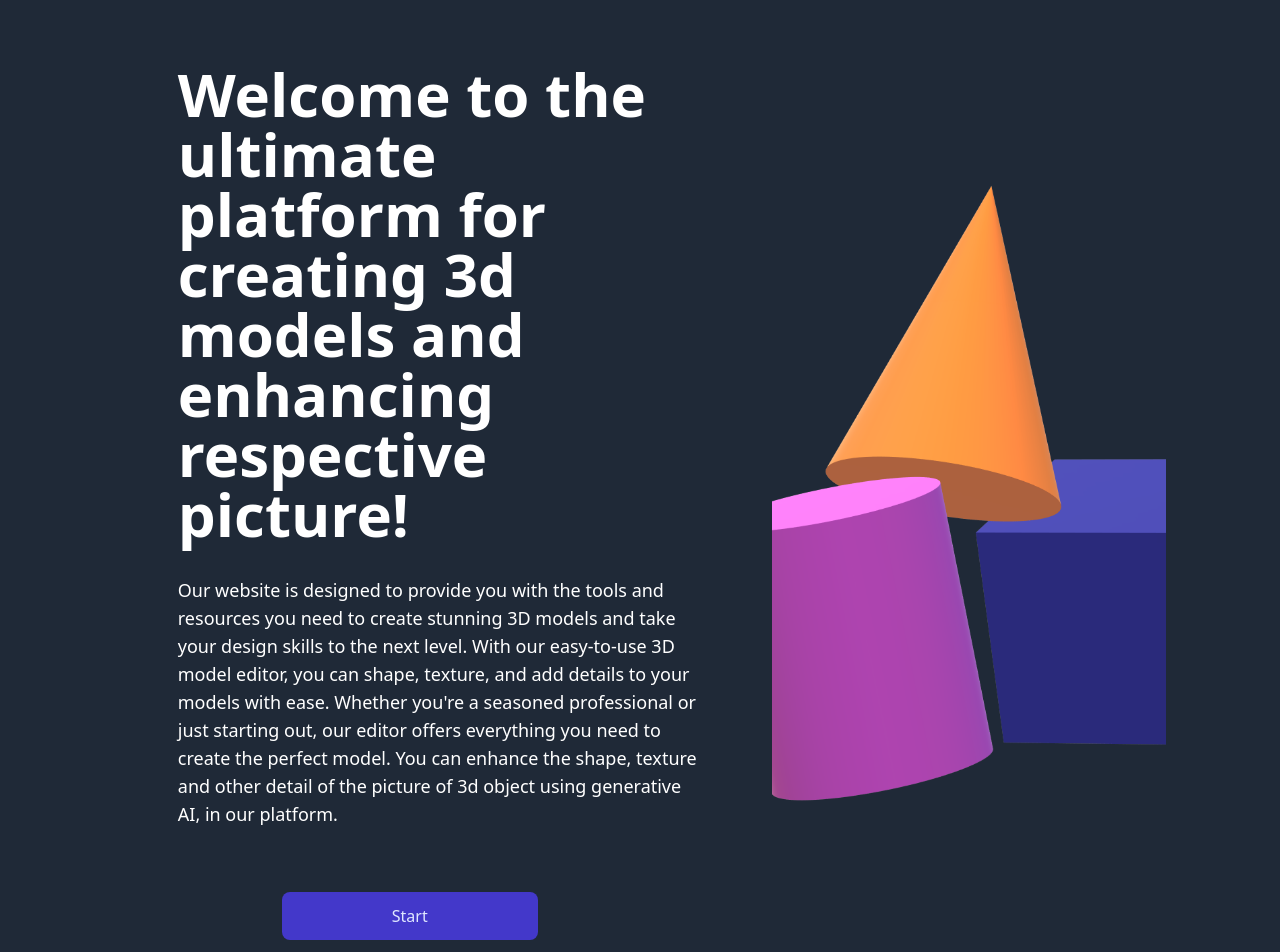
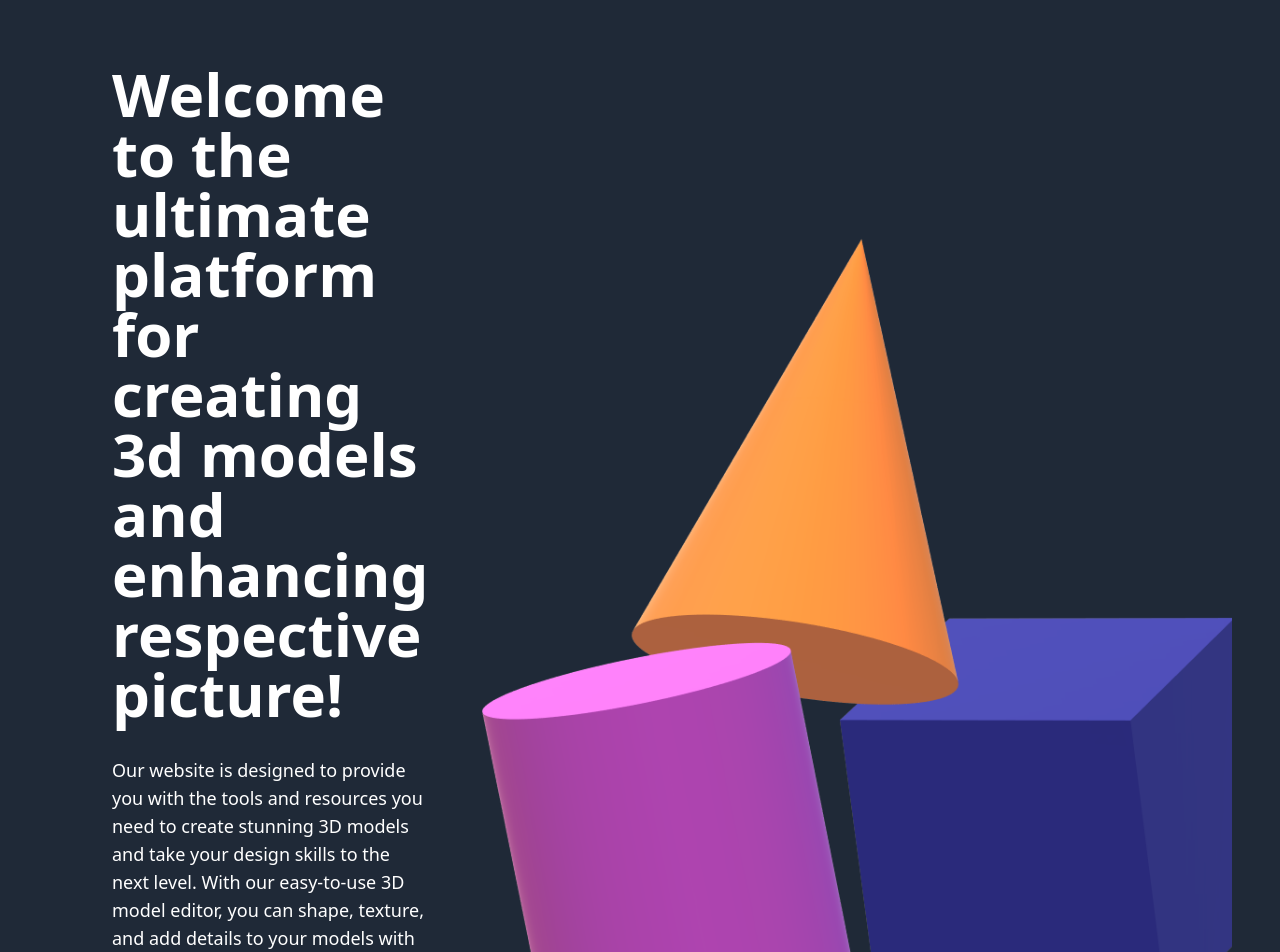
Before and after one commit to fazil47/warpspeed, a Next.js app: page / in a window 1280 px wide. Shown: the top 952 px of the page. Built offline with nearby package versions, Linux system fonts and the light colour scheme.

Commit message:
Connected the button to the editor page

```diff
--- a/package.json
+++ b/package.json
@@ -31,6 +31,7 @@
     "react-dom": "18.2.0",
     "react-firebaseui": "^6.0.0",
     "react-three-fiber": "^6.0.13",
+    "tailwind-styled-components": "^2.2.0",
     "three": "^0.151.3",
     "typescript": "5.0.4"
   },
--- a/src/app/page.tsx
+++ b/src/app/page.tsx
@@ -2,6 +2,7 @@ import React from "react";
 import Head from "next/head";
 import tw from "tailwind-styled-components";
 import Image from "next/image";
+import Link from "next/link";
 
 const Container = tw.div`
   flex
@@ -71,15 +72,17 @@ export default function Home() {
               editor offers everything you need to create the perfect model. You can enhance the shape, texture and other detail of the picture of 3d object using generative AI, in our platform.
             </p>
             <div className="flex flex-col items-center justify-center" >
-            <button className="h-12 w-64 mt-12 px-5 m-2 text-indigo-100 transition-colors duration-150 bg-indigo-700 rounded-lg focus:shadow-outline hover:bg-indigo-800">Start</button>
+              <Link href="/editor">
+                <button className="h-12 w-64 mt-12 px-5 m-2 text-indigo-100 transition-colors duration-150 bg-indigo-700 rounded-lg focus:shadow-outline hover:bg-indigo-800" >Start</button>
+              </Link>
             </div>
           </div>
-          <div className="w-1/3">
+          <div className="rounded-full">
             <Image
               src="/hahaha.png"
               alt="3D image"
-              width={800}
-              height={600}
+              width={600}
+              height={800}
               objectFit="cover"
               className="object-cover w-full h-full"
             />
```
